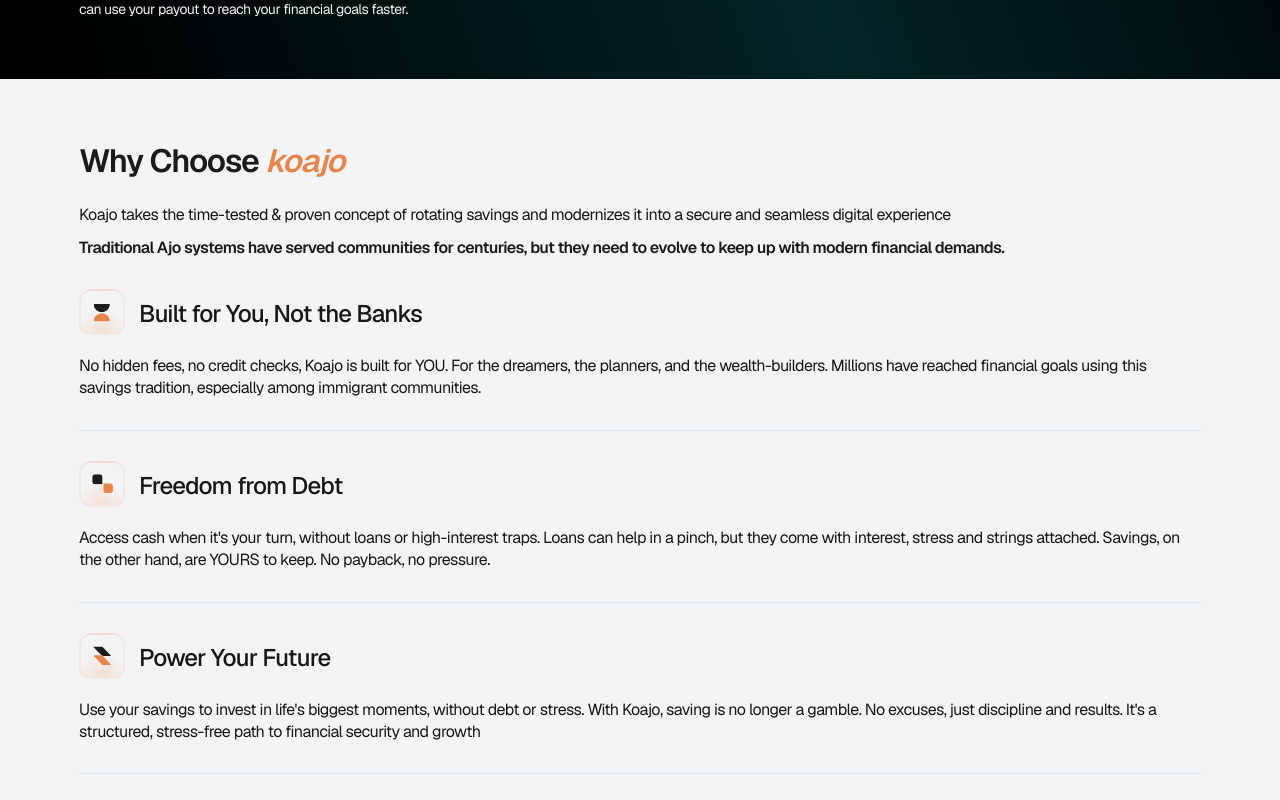
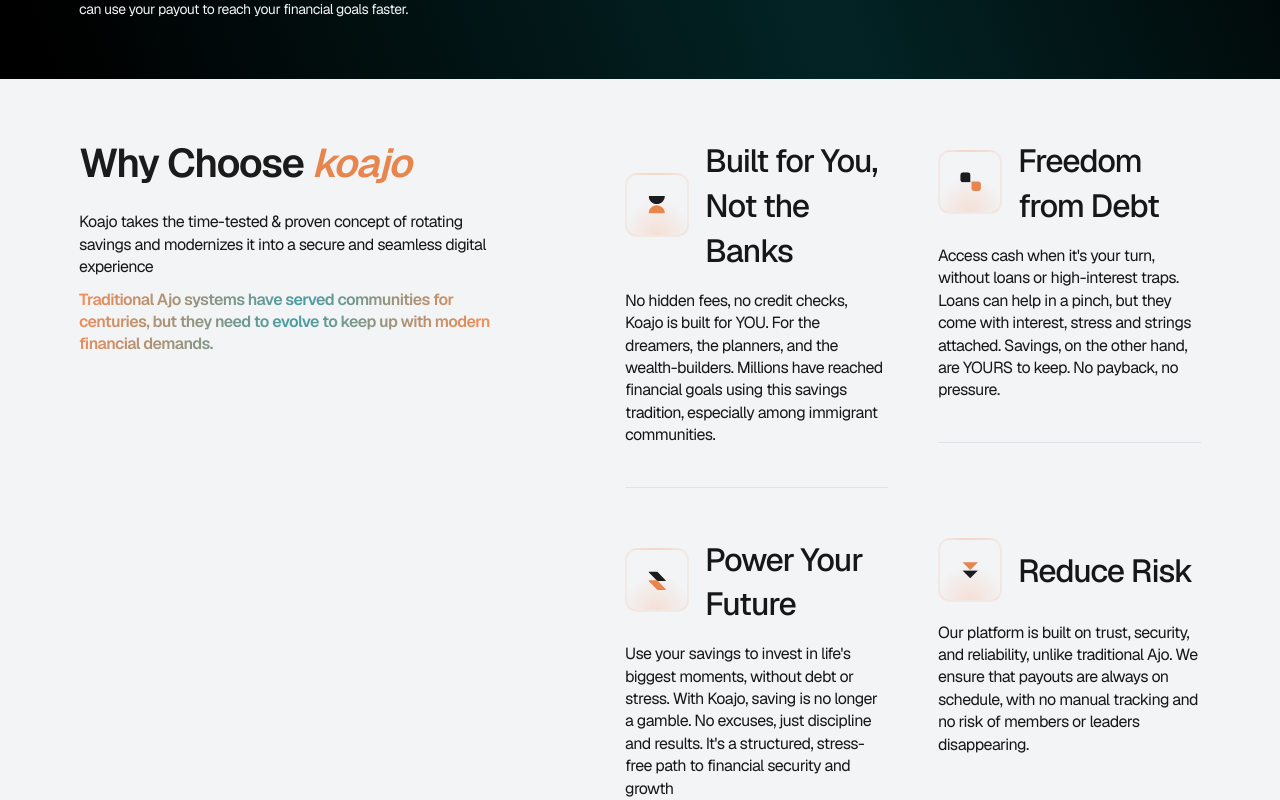
Before and after one commit to Israel-Beni/koajo-frontend, a Next.js app: page / in a window 1280 px wide. Shown: the part 2140-2940 px from the top of the page. Built offline with nearby package versions, Linux system fonts and the light colour scheme.

Commit message:
style(benefits): enhance layout and responsiveness of Benefits component with updated typography, spacing, and grid structure adjustments

```diff
--- a/component/benefits.tsx
+++ b/component/benefits.tsx
@@ -4,11 +4,11 @@ import Image from "next/image";
 export default function Benefits() {
   return (
     <section className="w-full bg-gray py-15 pb-7.5">
-      <div className="page_container">
+      <div className="page_container flex flex-col lg:flex-row gap-7.5 md:gap-10 lg:gap-28 ">
         {/* Heading */}
-        <div className="flex flex-col gap-5 mb-7.5">
+        <div className="flex flex-col gap-5 md:gap-6 min-w-[calc(150rem/16)] lg:max-w-[calc(434rem/16)]">
           {/* Title */}
-          <h2 className="text-xl font-semibold text-gray-900">
+          <h2 className="text-xl md:text-2xl lg:text-3xl font-semibold text-gray-900">
             Why Choose <span className="text-highlight">koajo</span>
           </h2>
           <div className="flex flex-col gap-2.5 text-base text-text-500">
@@ -17,7 +17,7 @@ export default function Benefits() {
               and modernizes it into a secure and seamless digital experience
             </p>
 
-            <p className="text-gray-900 font-semibold">
+            <p className="text-gray-900 font-semibold lg:bg-clip-text lg:text-transparent lg:bg-[image:linear-gradient(107deg,#FD8B51_-2.13%,_#469DA3_49.87%,_#FD8B51_94.01%)]">
               Traditional Ajo systems have served communities for centuries, but
               they need to evolve to keep up with modern financial demands.
             </p>
@@ -25,11 +25,11 @@ export default function Benefits() {
         </div>
 
         {/* Benefits */}
-        <div className="w-full flex flex-col gap-7.5">
+        <div className="w-full flex flex-col gap-7.5 lg:grid lg:grid-cols-2 lg:gap-12.5">
           {benefits.map((benefit, idx) => (
             <div key={benefit.title} className="w-full">
-              <div className="flex items-center gap-3.5">
-                <div className="size-11.5 flex items-center justify-center  border-2 border-primary/10 rounded-xl mb-5 bg-[image:radial-gradient(111.8%_111.8%_at_50%_100%,_rgba(253,_139,_81,_0.20)_0%,_rgba(253,_139,_81,_0.00)_52%)]">
+              <div className="flex items-center gap-3.5 lg:gap-4">
+                <div className="size-11.5 lg:size-16 flex items-center justify-center shrink-0  border-2 border-primary/10 rounded-xl mb-5 bg-[image:radial-gradient(111.8%_111.8%_at_50%_100%,_rgba(253,_139,_81,_0.20)_0%,_rgba(253,_139,_81,_0.00)_52%)]">
                   <Image
                     src={benefit.icon}
                     alt={benefit.title}
@@ -38,13 +38,13 @@ export default function Benefits() {
                     className="size-auto object-contain"
                   />
                 </div>
-                <h3 className="font-medium text-2lg mb-4 text-text-500">
+                <h3 className="font-medium text-2lg lg:text-xl mb-4 text-text-500">
                   {benefit.title}
                 </h3>
               </div>
               <p className="text-base text-text-700">{benefit.description}</p>
               {idx !== benefits.length - 1 && (
-                <hr className="border-text-200 mt-7.5" />
+                <hr className="border-text-200 mt-7.5 lg:mt-10" />
               )}
             </div>
           ))}
```
